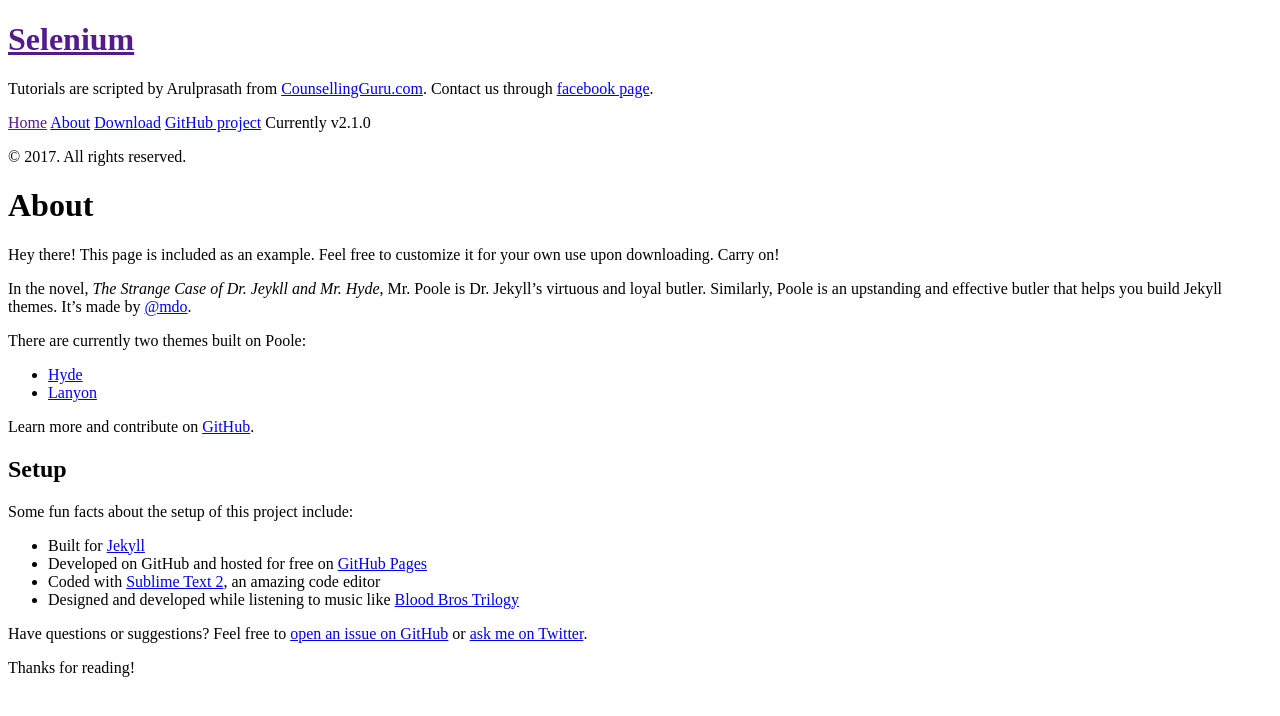
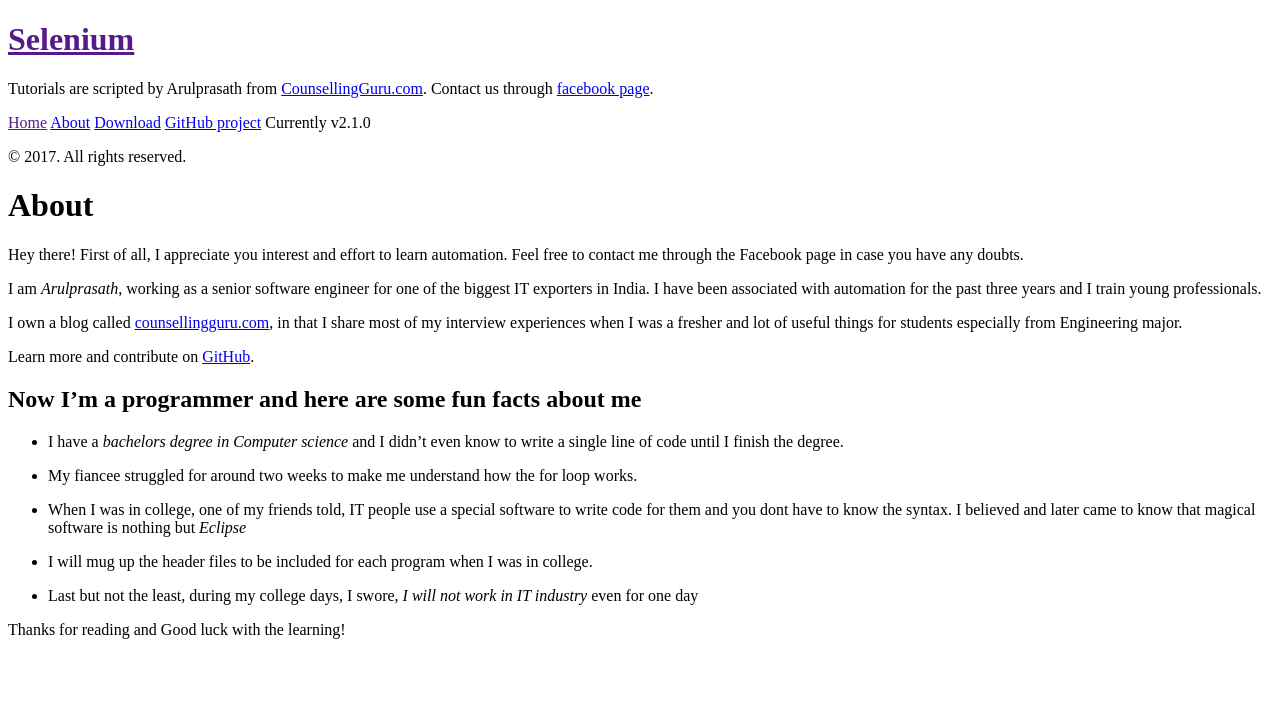
Before and after one commit to Arulprasath36/Arulprasath36.github.io, a Jekyll site: the page built from about.md, in a window 1280 px wide. Shown: the top 716 px of the page. Built offline with Jekyll 4.4.1, drawn with Linux system fonts in a browser that asks for light colours; Markdown is read by kramdown in place of the engine named in the settings.

Commit message:
updated about

```diff
--- a/about.md
+++ b/about.md
@@ -4,27 +4,25 @@
 ---
 
 <p class="message">
-  Hey there! This page is included as an example. Feel free to customize it for your own use upon downloading. Carry on!
+  Hey there!  First of all, I appreciate you interest and effort to learn automation. Feel free to contact me through the Facebook page in case you have any doubts.
 </p>
 
-In the novel, *The Strange Case of Dr. Jeykll and Mr. Hyde*, Mr. Poole is Dr. Jekyll's virtuous and loyal butler. Similarly, Poole is an upstanding and effective butler that helps you build Jekyll themes. It's made by [@mdo](https://twitter.com/mdo).
+I am *Arulprasath*, working as a senior software engineer for one of the biggest IT exporters in India. I have been associated with automation for the past three years and I train young professionals.
 
-There are currently two themes built on Poole:
+I own a blog called [counsellingguru.com](http://counsellingguru.com), in that I share most of my interview experiences when I was a fresher and lot of useful things for students especially from Engineering major.
 
-* [Hyde](http://hyde.getpoole.com)
-* [Lanyon](http://lanyon.getpoole.com)
+Learn more and contribute on [GitHub](https://github.com/Arulprasath36/TestAutomationExamples).
 
-Learn more and contribute on [GitHub](https://github.com/poole).
+## Now I'm a programmer and here are some fun facts about me
 
-## Setup
+* I have a *bachelors degree in Computer science* and I didn't even know to write a single line of code until I finish the degree.
 
-Some fun facts about the setup of this project include:
+* My fiancee struggled for around two weeks to make me understand how the for loop works.
 
-* Built for [Jekyll](http://jekyllrb.com)
-* Developed on GitHub and hosted for free on [GitHub Pages](https://pages.github.com)
-* Coded with [Sublime Text 2](http://sublimetext.com), an amazing code editor
-* Designed and developed while listening to music like [Blood Bros Trilogy](https://soundcloud.com/maddecent/sets/blood-bros-series)
+* When I was in college, one of my friends told, IT people use a special software to write code for them and you dont have to know the syntax. I believed and later came to know that magical software is nothing but *Eclipse*
 
-Have questions or suggestions? Feel free to [open an issue on GitHub](https://github.com/poole/issues/new) or [ask me on Twitter](https://twitter.com/mdo).
+* I will mug up the header files to be included for each program when I was in college.
 
-Thanks for reading!
+* Last but not the least, during my college days, I swore, *I will not work in IT industry* even for one day
+
+Thanks for reading and Good luck with the learning!
```
